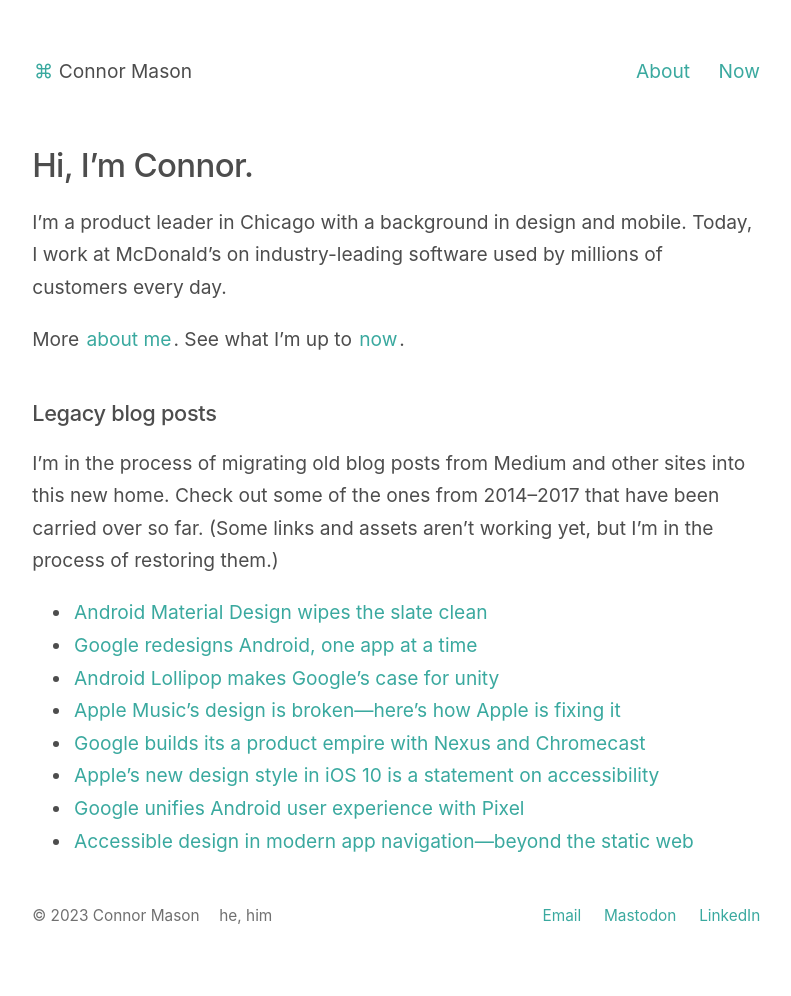
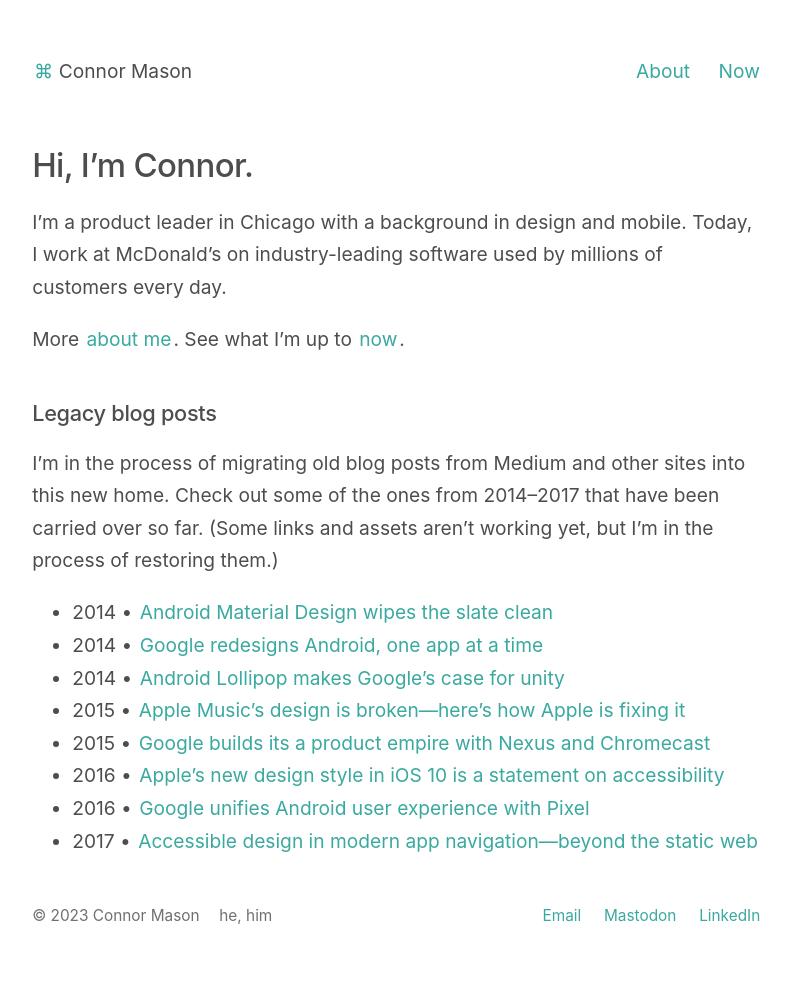
Before and after one commit to conmas/site, a Jekyll site: the page built from _pages/index.md, in a window 1280 px wide. Shown: the whole page, without its empty margins (243-1034 px from the left). Built offline with Jekyll 4.4.1, drawn with Linux system fonts in a browser that asks for light colours; some of the changed lines change nothing that is shown.

Commit message:
More home page updates

```diff
--- a/_pages/index.md
+++ b/_pages/index.md
@@ -19,7 +19,7 @@
   {% assign recent_posts = site.posts | sort: "last_modified_at_timestamp" | reverse %}
   {% for post in recent_posts limit: 10 %}
     <li>
-      {{ post.last_modified_at | date: "%Y-%m-%d" }} <a href="{{ site.baseurl }}{{ post.url }}">{{ post.title }}</a>
+      {{ post.date | date: "%Y" }} • <a href="{{ site.baseurl }}{{ post.url }}">{{ post.title }}</a>
     </li>
   {% endfor %}
 </ul>
```
Also changed, not shown: 1 other file.
